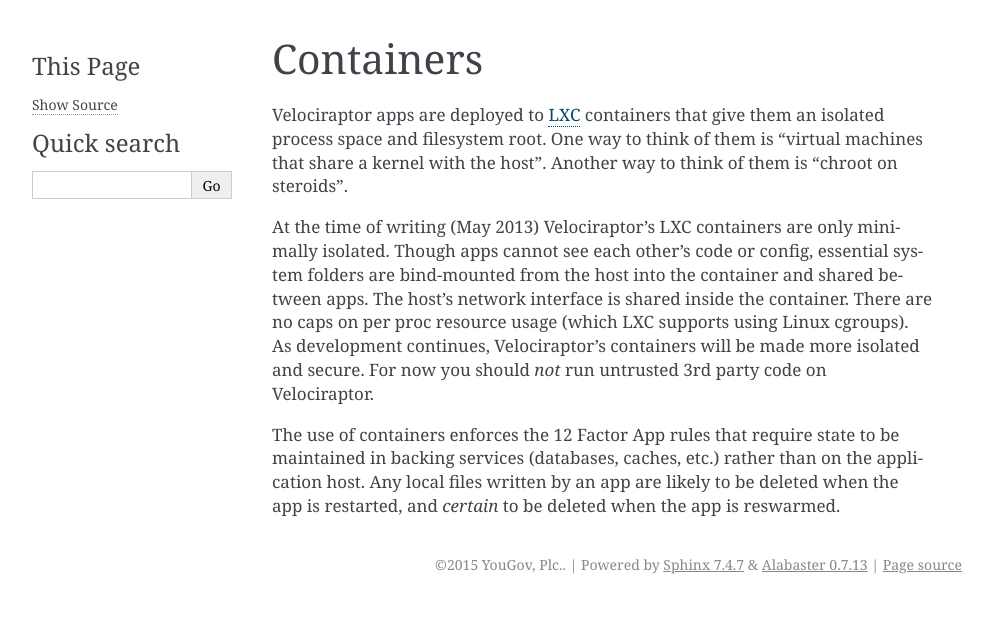
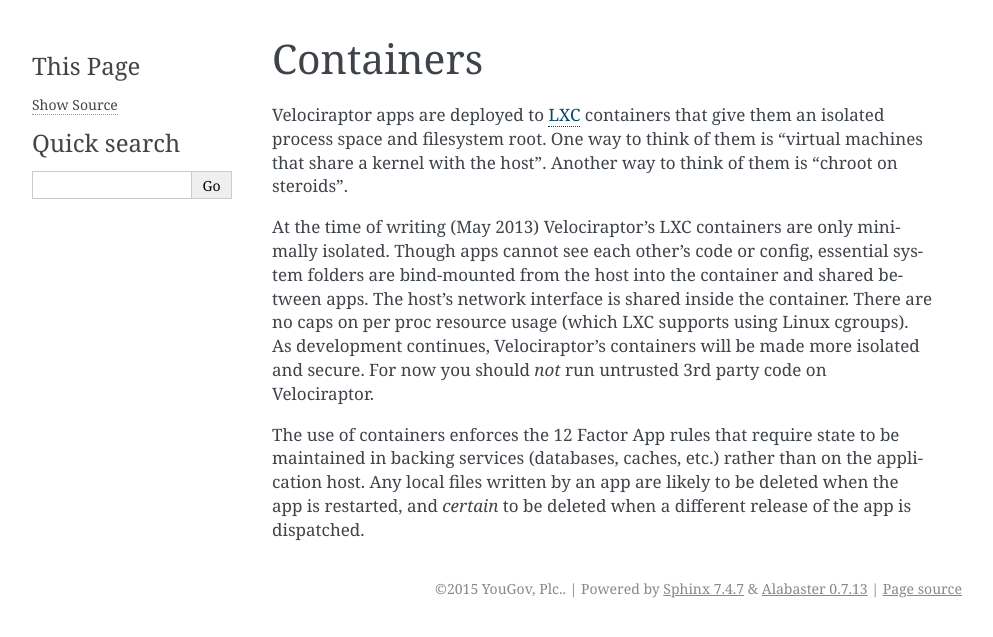
Before and after one commit to yougov/velociraptor, a Sphinx documentation site: the page built from docs/containers.rst, in a window 1280 px wide. Shown: the top 637 px of the page, without its empty margins (148-1141 px from the left). Built offline with Sphinx 7.4.7, drawn with Linux system fonts in a browser that asks for light colours.

Commit message:
More precisely describe the local file deletion scenario.

```diff
--- a/docs/containers.rst
+++ b/docs/containers.rst
@@ -18,7 +18,7 @@
 The use of containers enforces the 12 Factor App rules that require state to be
 maintained in backing services (databases, caches, etc.) rather than on the
 application host.  Any local files written by an app are likely to be deleted
-when the app is restarted, and *certain* to be deleted when the app is
-reswarmed.
+when the app is restarted, and *certain* to be deleted when a different
+release of the app is dispatched.
 
 .. _LXC: http://linuxcontainers.org
```
